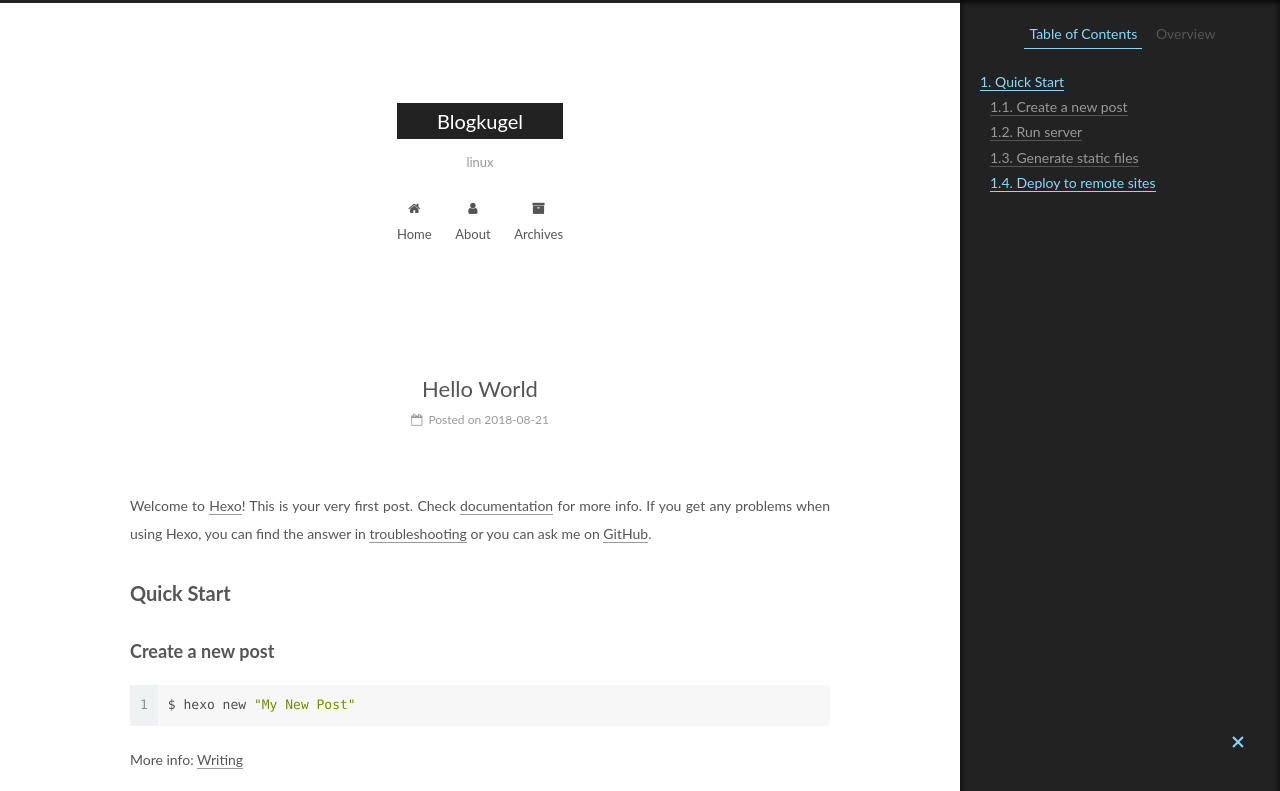
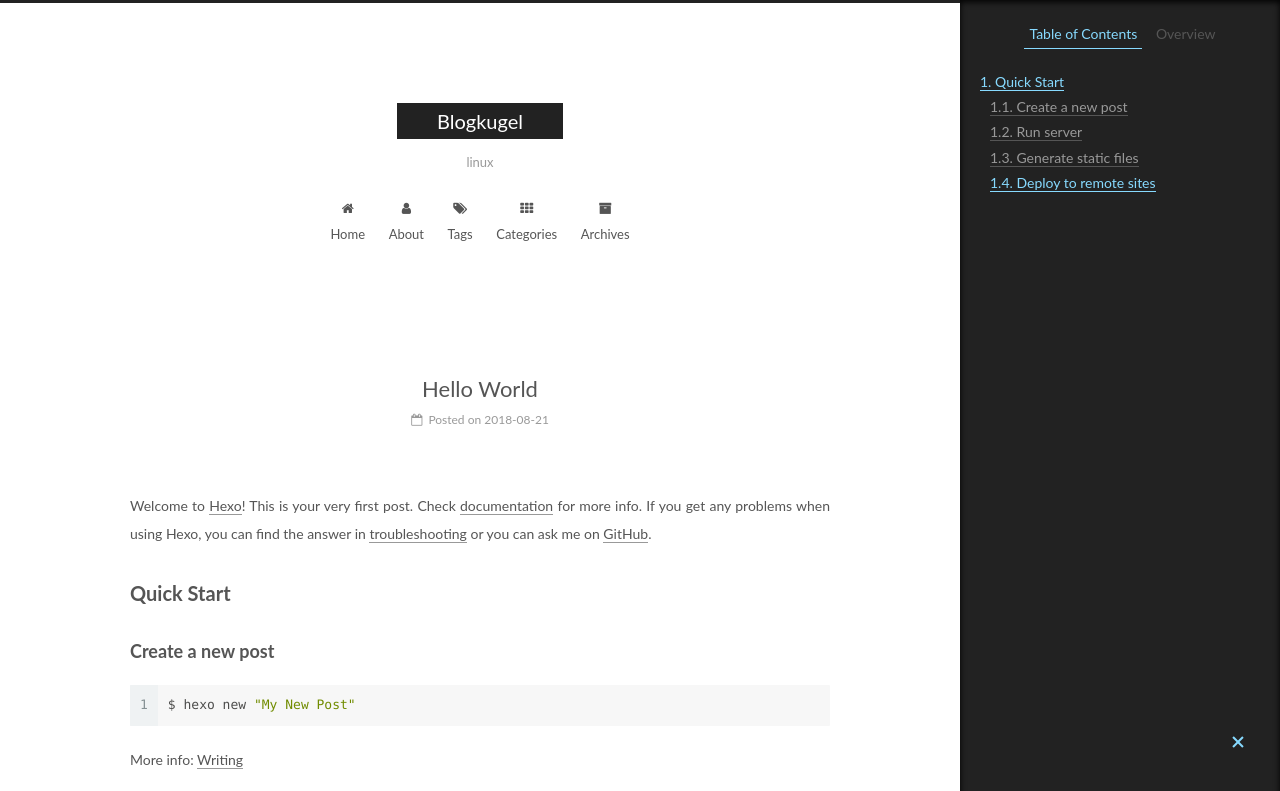
Before and after one commit to kugel163/kugel163.github.io, a plain HTML site: page 2018/08/21/hello-world/index.html in a window 1280 px wide. Shown: the top 791 px of the page. Drawn offline with Linux system fonts and the light colour scheme.

Commit message:
Site updated: 2018-08-21 16:01:28

```diff
--- a/2018/08/21/hello-world/index.html
+++ b/2018/08/21/hello-world/index.html
@@ -197,6 +197,26 @@
               <i class="menu-item-icon fa fa-fw fa-user"></i> <br />
 
             About
+          </a>
+        </li>
+
+
+        <li class="menu-item menu-item-tags">
+          <a href="/tags/" rel="section">
+
+              <i class="menu-item-icon fa fa-fw fa-tags"></i> <br />
+
+            Tags
+          </a>
+        </li>
+
+
+        <li class="menu-item menu-item-categories">
+          <a href="/categories/" rel="section">
+
+              <i class="menu-item-icon fa fa-fw fa-th"></i> <br />
+
+            Categories
           </a>
         </li>
 
```
Also changed, not shown: about/index.html (+20 -0 lines), archives/2018/08/index.html (+20 -0 lines), archives/2018/index.html (+20 -0 lines), archives/index.html (+20 -0 lines), categories/index.html (+20 -0 lines), index.html (+20 -0 lines), tags/index.html (+20 -0 lines).
